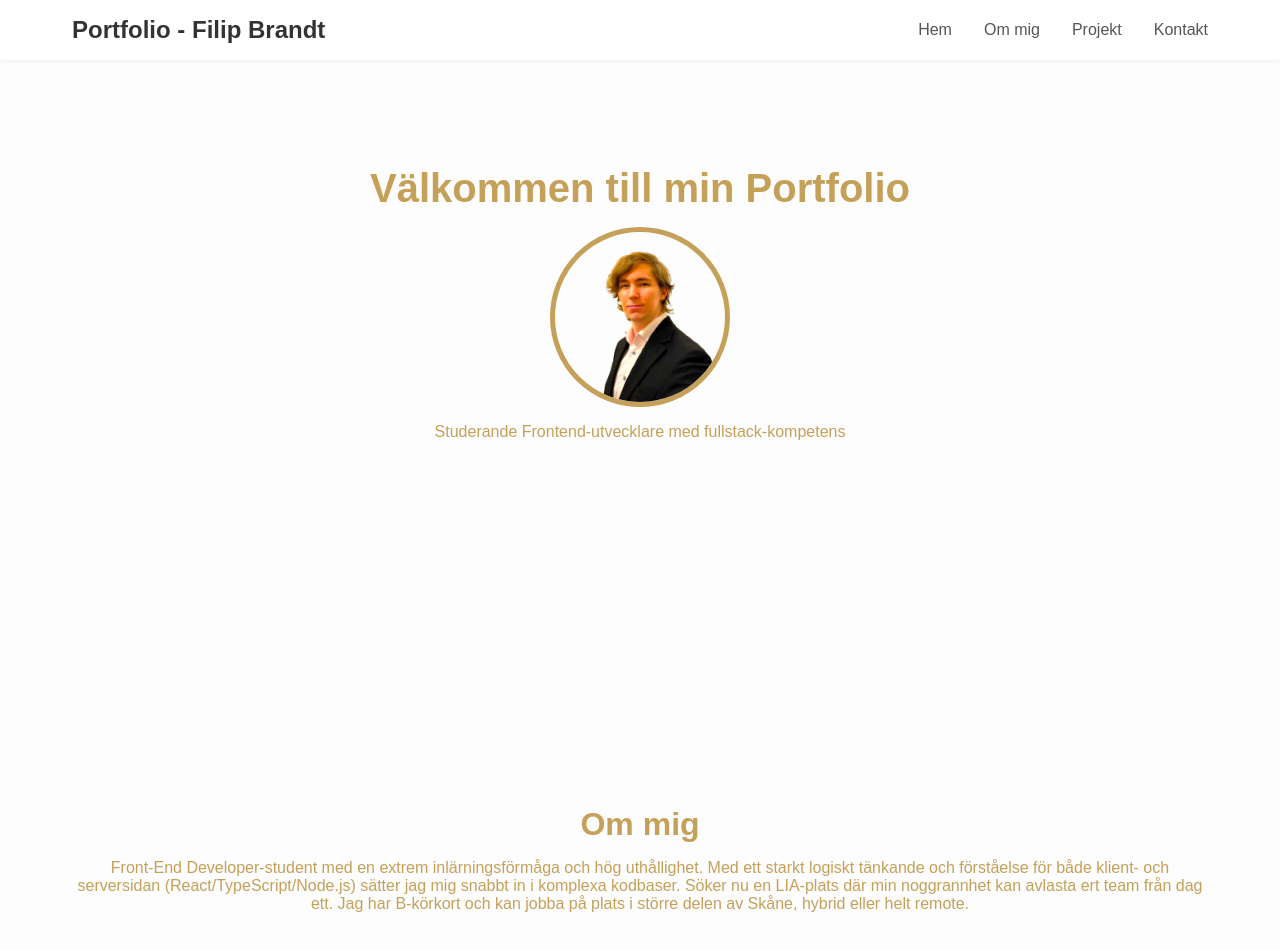
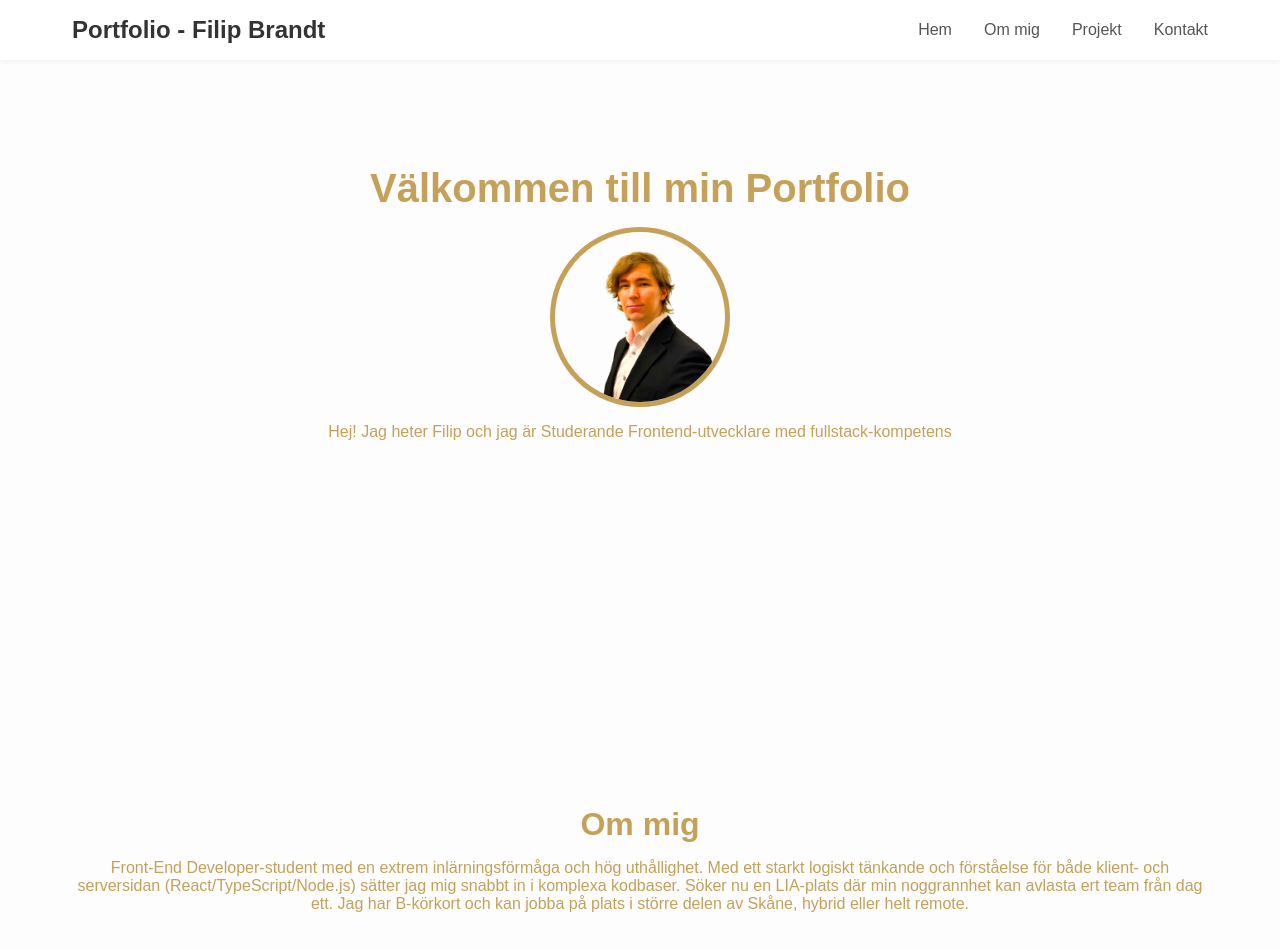
Before and after one commit to filip-brandt/Portfolio-React, a React (Vite) app in the folder portfolio_react/: page / in a window 1280 px wide. Shown: the top 950 px of the page. Built offline with nearby package versions, Linux system fonts and the light colour scheme.

Commit message:
feat: edit hem description

```diff
--- a/portfolio_react/src/App.tsx
+++ b/portfolio_react/src/App.tsx
@@ -14,7 +14,7 @@ export default function App() {
         <section id="hem" className="content-section">
           <h1>Välkommen till min Portfolio</h1>
           <img src={selfPortrait} alt="Filip Brandt" className="self-portrait" />
-          <p>Studerande Frontend-utvecklare med fullstack-kompetens</p>
+          <p>Hej! Jag heter Filip och jag är Studerande Frontend-utvecklare med fullstack-kompetens</p>
         </section>
 
         <section id="om-mig" className="content-section">
```
